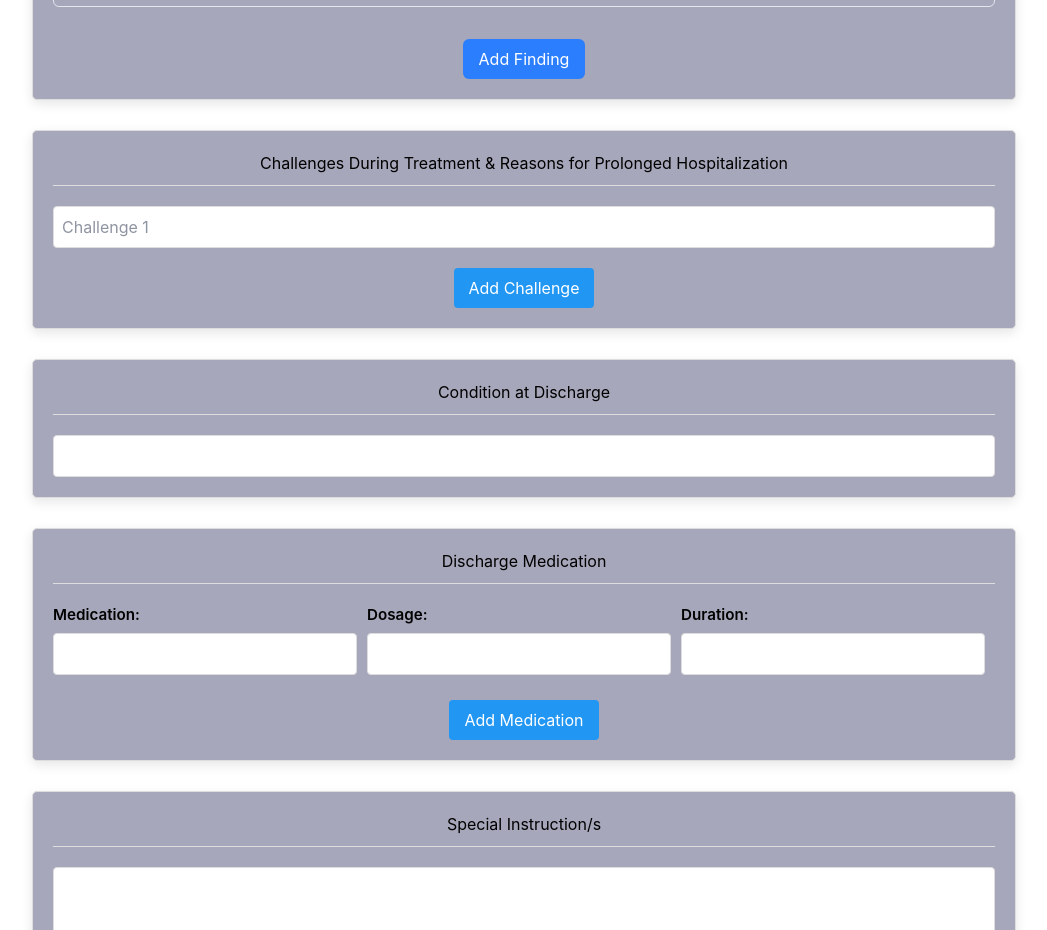
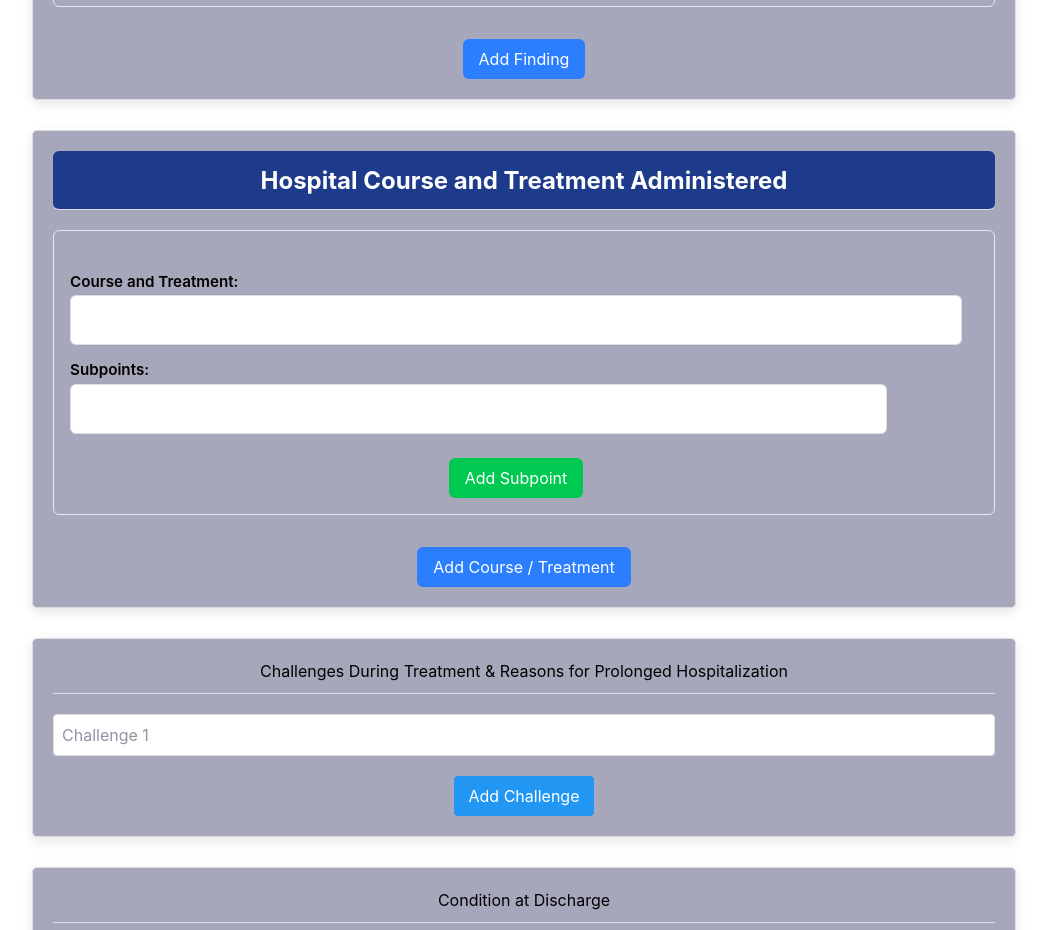
Before and after one commit to 6Mushahid9/KK-temp, a React (Vite) app: page / in a window 1280 px wide. Shown: the part 3240-4170 px from the top of the page, without its empty margins (116-1163 px from the left). Built offline with nearby package versions, Linux system fonts and the light colour scheme.

Commit message:
hospital course design done

```diff
--- a/src/components/DischargeSummaryForm.jsx
+++ b/src/components/DischargeSummaryForm.jsx
@@ -299,7 +299,7 @@ const DischargeSummaryForm = () => {
         {/* Radiological & Diagnostic Findings Section */}
         <Radiological formData={formData} addArrayItem={addArrayItem} removeArrayItem={removeArrayItem} addRadiologicalFinding={addRadiologicalFinding} handleRadiologicalFindingChange={handleRadiologicalFindingChange} removeRadiologicalFinding={removeRadiologicalFinding} handleDescriptionChange={handleDescriptionChange} addDescription={addDescription} removeDescription={removeDescription} setFormData={setFormData} />
 
-        <hospitalCourse />
+        <HospitalCourse formData={formData} addArrayItem={addArrayItem} removeArrayItem={removeArrayItem} addRadiologicalFinding={addRadiologicalFinding} handleRadiologicalFindingChange={handleRadiologicalFindingChange} removeRadiologicalFinding={removeRadiologicalFinding} handleDescriptionChange={handleDescriptionChange} addDescription={addDescription} removeDescription={removeDescription} setFormData={setFormData} />
 
         {/* Challenges During Treatment Section */}
         <div
--- a/src/components/FormSection/HospitalCourse.jsx
+++ b/src/components/FormSection/HospitalCourse.jsx
@@ -1,4 +1,13 @@
-export function HospitalCourse({ formData, handleChange }) {
+export function HospitalCourse({
+    formData,
+    setFormData,
+    addRadiologicalFinding,
+    removeRadiologicalFinding,
+    handleRadiologicalFindingChange,
+    handleDescriptionChange,
+    addDescription,
+    removeDescription, }) {
+
     return (
         <div
             className="form-section"
@@ -9,32 +18,126 @@ export function HospitalCourse({ formData, handleChange }) {
                 borderRadius: "5px",
             }}
         >
-            {/* Hospital Course & Treatment Section */}
             <h2
+                className="h2"
                 style={{
                     borderBottom: "1px solid #ddd",
                     paddingBottom: "10px",
                     marginBottom: "20px",
                 }}
             >
-                Hospital Course & Treatment Administered
+                Hospital Course and Treatment Administered
             </h2>
 
-            <div className="form-group">
-                <textarea
-                    id="hospitalCourse"
-                    name="hospitalCourse"
-                    value={formData.hospitalCourse}
-                    onChange={handleChange}
-                    style={{
-                        width: "100%",
-                        padding: "8px",
-                        borderRadius: "4px",
-                        border: "1px solid #ddd",
-                        minHeight: "120px",
-                    }}
-                />
-            </div>
+            {formData.radiologicalFindings.map((finding, index) => (
+                <div
+                    key={index}
+                    className="border border-gray-200 rounded-md p-4 mb-5 pr-8"
+                >
+                    <div className="flex justify-between items-center mb-3">
+                        {/* <div className="form-group w-[30%]">
+                            <label
+                                htmlFor={`finding-date-${index}`}
+                                className="block mb-1 font-medium text-gray-700"
+                            >
+                                Date:
+                            </label>
+                            <input
+                                type="date"
+                                id={`finding-date-${index}`}
+                                value={finding.date}
+                                onChange={(e) =>
+                                    handleRadiologicalFindingChange(formData, setFormData, index, "date", e.target.value)
+                                }
+                                className=" bg-green-500 px-3 py-2 border border-gray-300 rounded-md focus:outline-none focus:ring-2 focus:ring-blue-500"
+                            />
+                        </div> */}
+
+                        {index > 0 && (
+                            <button
+                                type="button"
+                                onClick={() => removeRadiologicalFinding(formData, setFormData, index)}
+                                className="bg-red-500 text-white border-none px-3 py-1.5 rounded-md cursor-pointer hover:bg-red-600"
+                            >
+                                Remove Section
+                            </button>
+                        )}
+                    </div>
+
+                    <div className="grid grid-cols-12 gap-3.5">
+                        <div className="form-group col-span-12">
+                            <label
+                                htmlFor={`finding-name-${index}`}
+                                className="block my-3 font-medium text-gray-700"
+                            >
+                                Course and Treatment:
+                            </label>
+                            <input
+                                type="text"
+                                id={`finding-name-${index}`}
+                                value={finding.name}
+                                onChange={(e) =>
+                                    handleRadiologicalFindingChange(formData, setFormData, index, "name", e.target.value)
+                                }
+                                className="w-full px-3 py-2 border border-gray-300 rounded-md focus:outline-none focus:ring-2 focus:ring-blue-500"
+                            />
+                        </div>
+
+                        {finding.descriptions.map((desc, descIndex) => (
+                            <div
+                                key={descIndex}
+                                className="col-span-12 grid grid-cols-12 gap-3.5 mb-3"
+                            >
+                                <div className="form-group col-span-11">
+                                    <label
+                                        htmlFor={`description-${index}-${descIndex}`}
+                                        className="block mb-1 font-medium text-gray-700"
+                                    >
+                                        Subpoints:
+                                    </label>
+                                    <input
+                                        type="text"
+                                        id={`description-${index}-${descIndex}`}
+                                        value={desc}
+                                        onChange={(e) =>
+                                            handleDescriptionChange(formData, setFormData, index, descIndex, e.target.value)
+                                        }
+                                        className="w-full px-3 py-2 border border-gray-300 rounded-md focus:outline-none focus:ring-2 focus:ring-blue-500"
+                                    />
+                                </div>
+
+                                {descIndex > 0 && (
+                                    <div className="form-group col-span-1 flex items-end">
+                                        <button
+                                            type="button"
+                                            onClick={() => removeDescription(formData, setFormData, index, descIndex)}
+                                            className="bg-red-500 text-white border-none px-3 py-1.5 rounded-md cursor-pointer hover:bg-red-600"
+                                        >
+                                            Remove
+                                        </button>
+                                    </div>
+                                )}
+                            </div>
+                        ))}
+                    </div>
+
+                    <button
+                        type="button"
+                        onClick={() => addDescription(formData, setFormData, index)}
+                        className="bg-green-500 text-white border-none px-4 py-2 rounded-md cursor-pointer mt-3 hover:bg-green-600"
+                    >
+                        Add Subpoint
+                    </button>
+                </div>
+            ))}
+
+            <button
+                type="button"
+                onClick={() => addRadiologicalFinding(formData, setFormData)}
+                className="bg-blue-500 text-white border-none px-4 py-2 rounded-md cursor-pointer mt-3 hover:bg-blue-600"
+            >
+                Add Course / Treatment
+            </button>
         </div>
     );
   }
```
